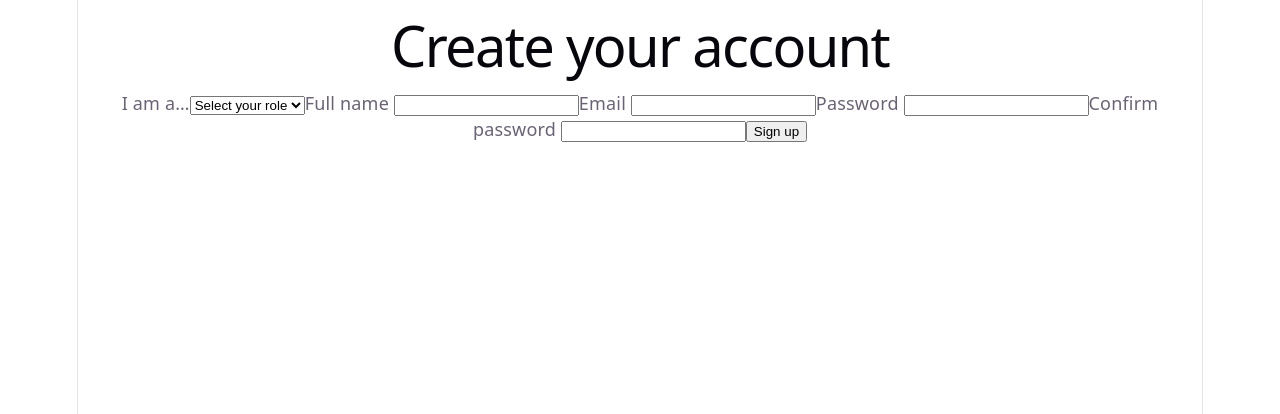
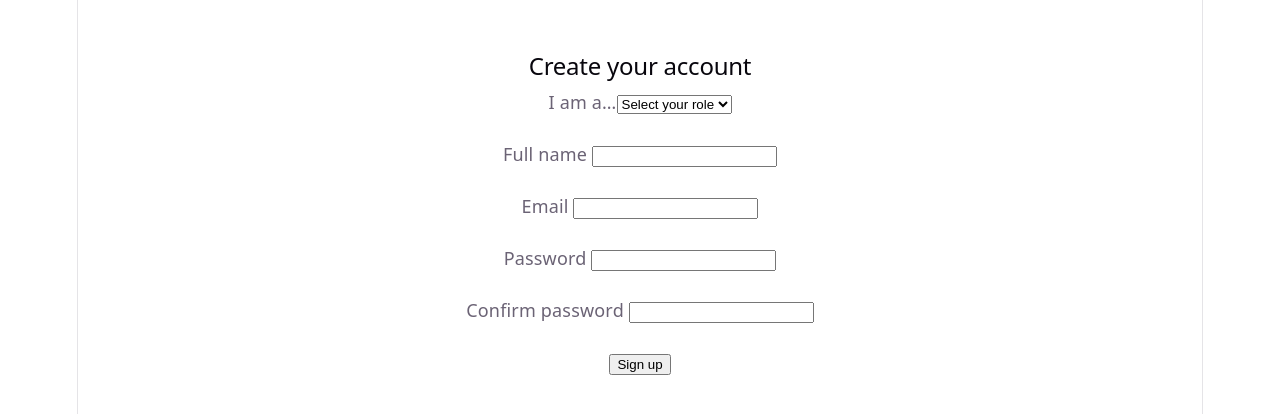
Before and after one commit to amandakoki/ndd-detection-system, a React app in the folder frontend/: page / in a window 1280 px wide. Shown: the top 414 px of the page. Built offline with nearby package versions, Linux system fonts and the light colour scheme; the HTML template or start-up script is replaced by a standard one.

Commit message:
adding breaks to space out items within the sign up form

```diff
--- a/frontend/src/Signup.jsx
+++ b/frontend/src/Signup.jsx
@@ -43,7 +43,10 @@ export default function Signup() {
 
   return (
     <form onSubmit={handleSubmit} noValidate>
-      <h1>Create your account</h1>
+      <br /> <br />
+
+      <h2>Create your account</h2>
+
 
       <label>I am a…
         <select name="role" value={form.role} onChange={set}>
@@ -53,17 +56,25 @@ export default function Signup() {
       </label>
       {err("role")}
 
+      <br /> <br />
+
       <label>Full name <input name="name" value={form.name} onChange={set} /></label>
       {err("name")}
+
+      <br /> <br />
 
       <label>Email <input type="email" name="email" value={form.email} onChange={set} /></label>
       {err("email")}
 
+      <br /> <br />
       <label>Password <input type="password" name="password" value={form.password} onChange={set} /></label>
       {err("password")}
 
+      <br /> <br />
       <label>Confirm password <input type="password" name="confirm" value={form.confirm} onChange={set} /></label>
       {err("confirm")}
+
+      <br /> <br />
 
       <button type="submit">Sign up</button>
     </form>
```
